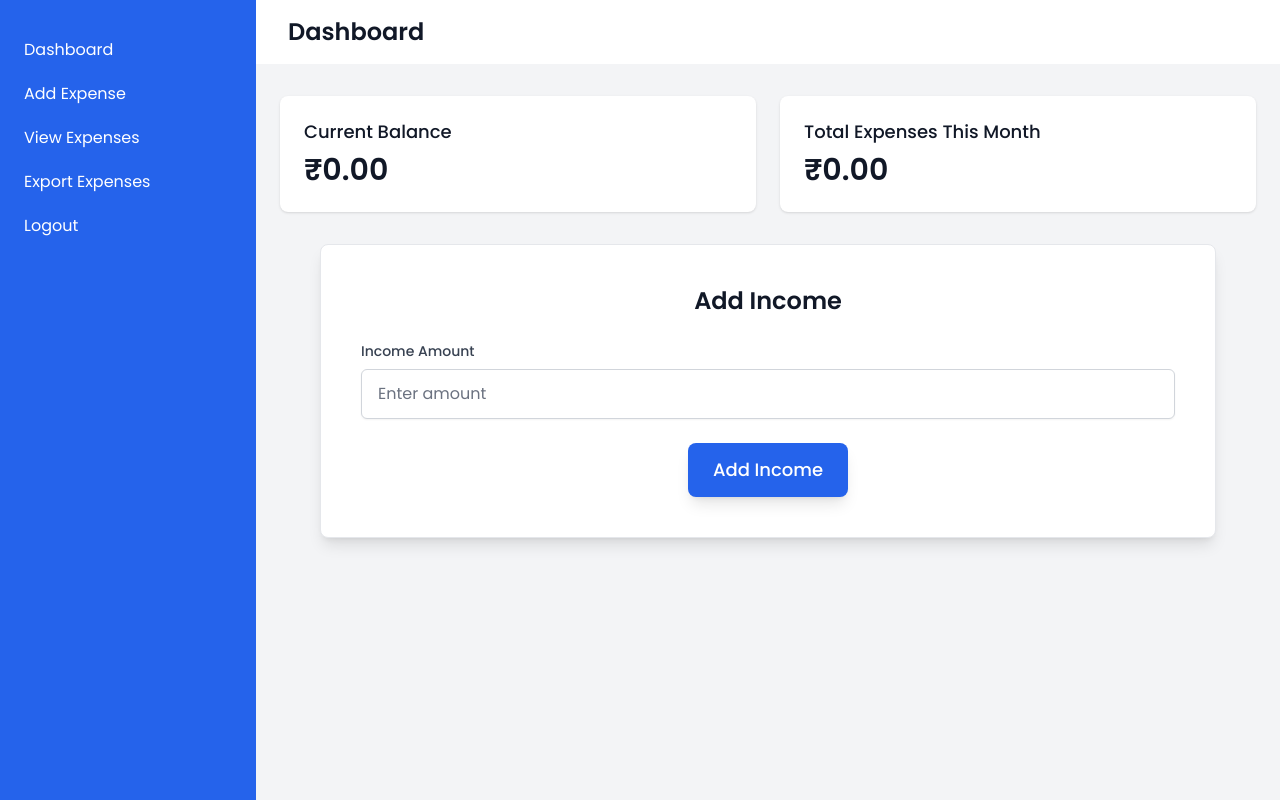
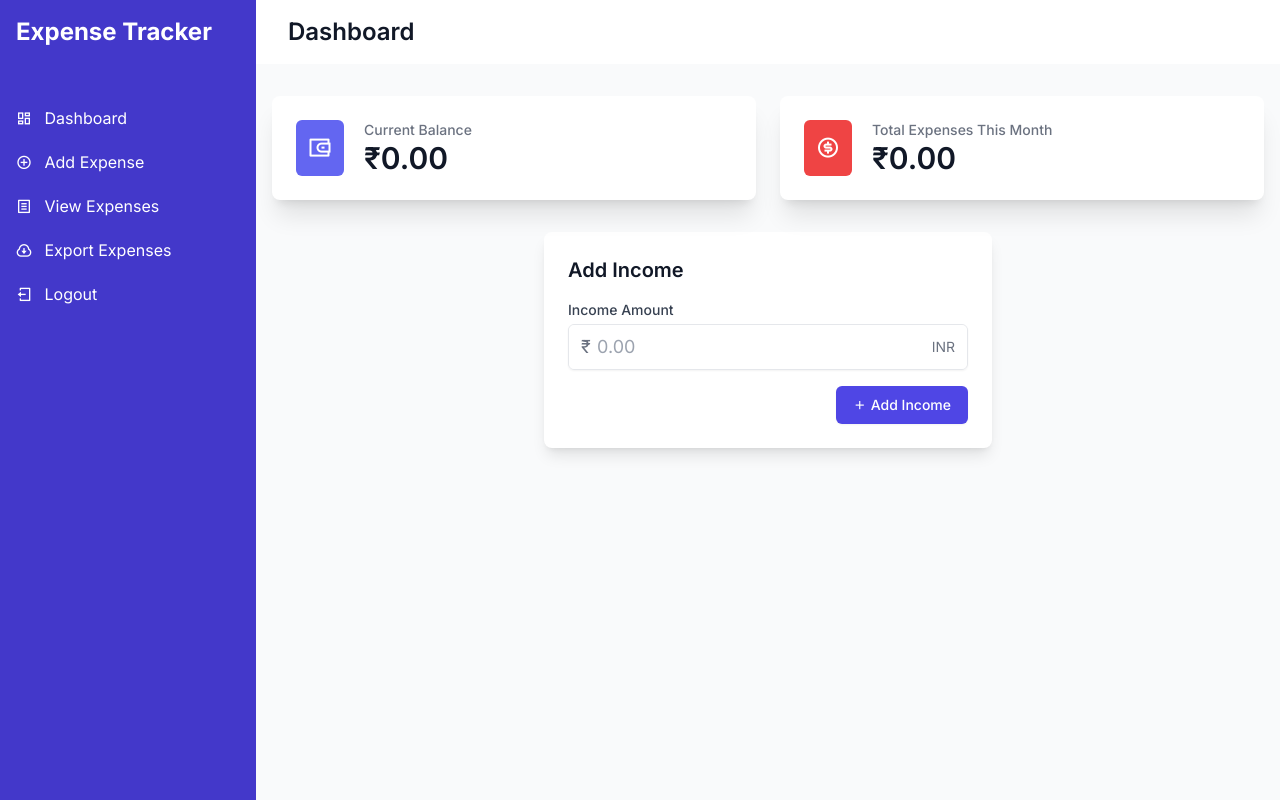
Before and after one commit to Deepsojitra-91/Expense-Tracker, a Flask app: page /dashboard in a window 1280 px wide. Run offline with Flask 3, Linux system fonts and the light colour scheme; the visitor is signed in with stand-in values (Sample User, id 1); data that the repository does not hold is empty; some libraries are stand-ins or nearby versions.

Commit message:
make chnages in ui

```diff
--- a/Templates/base.html
+++ b/Templates/base.html
@@ -3,34 +3,38 @@
 <head>
     <meta charset="UTF-8">
     <meta name="viewport" content="width=device-width, initial-scale=1.0">
-    <title>{% block title %}Expense Tracker{% endblock %}</title>
+    <title>Expense Tracker - {% block title %}{% endblock %}</title>
     <script src="https://cdn.tailwindcss.com"></script>
-    <link href="https://fonts.googleapis.com/css2?family=Poppins:wght@300;400;500;600;700&display=swap" rel="stylesheet">
+    <link href="https://fonts.googleapis.com/css2?family=Inter:wght@300;400;500;600;700&display=swap" rel="stylesheet">
+    <link href="https://cdn.jsdelivr.net/npm/remixicon@3.2.0/fonts/remixicon.css" rel="stylesheet">
     <style>
         body {
-            font-family: 'Poppins', sans-serif;
+            font-family: 'Inter', sans-serif;
         }
     </style>
 </head>
-<body class="bg-gray-100">
-    <div class="flex h-screen">
+<body class="bg-gray-50 text-gray-900">
+    <div class="flex h-screen overflow-hidden">
         <!-- Sidebar -->
-        <aside class="bg-blue-600 text-white w-64 space-y-6 py-7 px-2 absolute inset-y-0 left-0 transform -translate-x-full md:relative md:translate-x-0 transition duration-200 ease-in-out">
-            <nav>
-                <a href="{{ url_for('dashboard') }}" class="block py-2.5 px-4 rounded transition duration-200 hover:bg-blue-700 hover:text-white">
-                    Dashboard
+        <aside class="bg-indigo-700 text-white w-64 flex-shrink-0 hidden md:block">
+            <div class="p-4">
+                <h1 class="text-2xl font-bold">Expense Tracker</h1>
+            </div>
+            <nav class="mt-8">
+                <a href="/dashboard" class="block py-2.5 px-4 rounded transition duration-200 hover:bg-indigo-800">
+                    <i class="ri-dashboard-line mr-2"></i> Dashboard
                 </a>
-                <a href="{{ url_for('add_expense') }}" class="block py-2.5 px-4 rounded transition duration-200 hover:bg-blue-700 hover:text-white">
-                    Add Expense
+                <a href="/add_expense" class="block py-2.5 px-4 rounded transition duration-200 hover:bg-indigo-800">
+                    <i class="ri-add-circle-line mr-2"></i> Add Expense
                 </a>
-                <a href="{{ url_for('view_expenses') }}" class="block py-2.5 px-4 rounded transition duration-200 hover:bg-blue-700 hover:text-white">
-                    View Expenses
+                <a href="/view_expenses" class="block py-2.5 px-4 rounded transition duration-200 hover:bg-indigo-800">
+                    <i class="ri-file-list-line mr-2"></i> View Expenses
                 </a>
-                <a href="{{ url_for('export_expenses') }}" class="block py-2.5 px-4 rounded transition duration-200 hover:bg-blue-700 hover:text-white">
-                    Export Expenses
+                <a href="/export_expenses" class="block py-2.5 px-4 rounded transition duration-200 hover:bg-indigo-800">
+                    <i class="ri-download-cloud-line mr-2"></i> Export Expenses
                 </a>
-                <a href="{{ url_for('logout') }}" class="block py-2.5 px-4 rounded transition duration-200 hover:bg-blue-700 hover:text-white">
-                    Logout
+                <a href="/logout" class="block py-2.5 px-4 rounded transition duration-200 hover:bg-indigo-800">
+                    <i class="ri-logout-box-line mr-2"></i> Logout
                 </a>
             </nav>
         </aside>
@@ -38,36 +42,24 @@
         <!-- Main Content -->
         <div class="flex-1 flex flex-col overflow-hidden">
             <!-- Top Navbar -->
-            <header class="bg-white shadow-md">
+            <header class="bg-white shadow-sm">
                 <div class="max-w-7xl mx-auto py-4 px-4 sm:px-6 lg:px-8 flex justify-between items-center">
-                    <h1 class="text-2xl font-semibold text-gray-900">{% block header %}Expense Tracker{% endblock %}</h1>
-                    <button class="md:hidden rounded-md p-2 inline-flex items-center justify-center text-gray-400 hover:text-gray-500 hover:bg-gray-100 focus:outline-none focus:ring-2 focus:ring-inset focus:ring-blue-500" aria-expanded="false">
+                    <h2 class="text-2xl font-semibold text-gray-900">{% block header %}{% endblock %}</h2>
+                    <button class="md:hidden rounded-md p-2 inline-flex items-center justify-center text-gray-400 hover:text-gray-500 hover:bg-gray-100 focus:outline-none focus:ring-2 focus:ring-inset focus:ring-indigo-500">
                         <span class="sr-only">Open main menu</span>
-                        <svg class="h-6 w-6" xmlns="http://www.w3.org/2000/svg" fill="none" viewBox="0 0 24 24" stroke="currentColor" aria-hidden="true">
-                            <path stroke-linecap="round" stroke-linejoin="round" stroke-width="2" d="M4 6h16M4 12h16M4 18h16" />
-                        </svg>
+                        <i class="ri-menu-line text-2xl"></i>
                     </button>
                 </div>
             </header>
 
             <!-- Page Content -->
-            <main class="flex-1 overflow-x-hidden overflow-y-auto bg-gray-100">
-                <div class="container mx-auto px-6 py-8">
+            <main class="flex-1 overflow-x-hidden overflow-y-auto bg-gray-50">
+                <div class="container mx-auto px-4 py-8">
                     {% block content %}
                     {% endblock %}
                 </div>
             </main>
         </div>
     </div>
-
-    <script>
-        // Toggle sidebar on mobile
-        const sidebar = document.querySelector('aside');
-        const menuButton = document.querySelector('button[aria-expanded]');
-        menuButton.addEventListener('click', () => {
-            sidebar.classList.toggle('-translate-x-full');
-            menuButton.setAttribute('aria-expanded', sidebar.classList.contains('-translate-x-full') ? 'false' : 'true');
-        });
-    </script>
 </body>
 </html>
--- a/Templates/dashboard.html
+++ b/Templates/dashboard.html
@@ -6,54 +6,81 @@
 
 {% block content %}
 <div class="grid grid-cols-1 md:grid-cols-2 gap-6">
-    <div class="bg-white overflow-hidden shadow rounded-lg">
-        <div class="px-4 py-5 sm:p-6">
-            <h3 class="text-lg leading-6 font-medium text-gray-900">
+    <div class="bg-white overflow-hidden shadow-xl rounded-lg">
+        <div class="p-6">
+            <div class="flex items-center">
+                <div class="flex-shrink-0 bg-indigo-500 rounded-md p-3">
+                    <i class="ri-wallet-3-line text-white text-2xl"></i>
+                </div>
+                <div class="ml-5 w-0 flex-1">
+                    <dl>
+                        <dt class="text-sm font-medium text-gray-500 truncate">
                             Current Balance
-            </h3>
-            <div class="mt-2 text-3xl font-semibold text-gray-900">
+                        </dt>
+                        <dd class="text-3xl font-semibold text-gray-900">
                             ₹{{ "%.2f"|format(current_balance) }}
-            </div>
-        </div>
-    </div>
-
-    <div class="bg-white overflow-hidden shadow rounded-lg">
-        <div class="px-4 py-5 sm:p-6">
-            <h3 class="text-lg leading-6 font-medium text-gray-900">
-                Total Expenses This Month
-            </h3>
-            <div class="mt-2 text-3xl font-semibold text-gray-900">
-                ₹{{ "%.2f"|format(total_expenses) }}
+                        </dd>
+                    </dl>
                 </div>
             </div>
         </div>
     </div>
 
-<div class="mt-8 max-w-4xl mx-auto">
-    <div class="bg-white overflow-hidden shadow-lg rounded-lg border border-gray-200">
-      <div class="px-6 py-8 sm:p-10">
-        <h3 class="text-2xl font-semibold text-gray-900 mb-6 text-center">
+    <div class="bg-white overflow-hidden shadow-xl rounded-lg">
+        <div class="p-6">
+            <div class="flex items-center">
+                <div class="flex-shrink-0 bg-red-500 rounded-md p-3">
+                    <i class="ri-money-dollar-circle-line text-white text-2xl"></i>
+                </div>
+                <div class="ml-5 w-0 flex-1">
+                    <dl>
+                        <dt class="text-sm font-medium text-gray-500 truncate">
+                            Total Expenses This Month
+                        </dt>
+                        <dd class="text-3xl font-semibold text-gray-900">
+                            ₹{{ "%.2f"|format(total_expenses) }}
+                        </dd>
+                    </dl>
+                </div>
+            </div>
+        </div>
+    </div>
+</div>
+
+<div class="mt-8 max-w-md mx-auto">
+    <div class="bg-white overflow-hidden shadow-lg rounded-lg">
+        <div class="p-6">
+            <h3 class="text-xl font-semibold text-gray-900 mb-4">
                 Add Income
             </h3>
-        <form action="{{ url_for('add_balance') }}" method="POST" class="space-y-6">
+            <form action="/add_balance" method="POST" class="space-y-4">
                 <div>
-            <label for="income_amount" class="block text-sm font-medium text-gray-700 mb-2">
+                    <label for="income_amount" class="block text-sm font-medium text-gray-700 mb-1">
                         Income Amount
                     </label>
-            <input type="number" name="income_amount" id="income_amount" placeholder="Enter amount" step="0.01" required
-              class="w-full px-4 py-3 border border-gray-300 rounded-md shadow-sm focus:ring-2 focus:ring-blue-500 focus:border-blue-500 text-gray-900 placeholder-gray-500 transition duration-200 ease-in-out">
+                    <div class="relative rounded-md shadow-sm border border-gray-200">
+                        <div class="absolute inset-y-0 left-0 pl-3 flex items-center pointer-events-none">
+                            <span class="text-gray-500 sm:text-lg">₹</span>
+                        </div>
+                        <input type="number" name="income_amount" id="income_amount" placeholder="0.00" step="0.01" required
+                            class="focus:ring-indigo-500 focus:border-indigo-500 block w-full pl-7 pr-12 py-2 sm:text-lg border-gray-300 rounded-md"
+                            aria-describedby="income-currency">
+                        <div class="absolute inset-y-0 right-0 pr-3 flex items-center pointer-events-none">
+                            <span class="text-gray-500 sm:text-sm" id="income-currency">
+                                INR
+                            </span>
+                        </div>
+                    </div>
                 </div>
 
-          <div class="flex justify-center">
+                <div class="flex justify-end">
                     <button type="submit"
-              class="w-full sm:w-auto inline-flex items-center justify-center px-6 py-3 border border-transparent text-lg font-medium rounded-lg shadow-lg text-white bg-blue-600 hover:bg-blue-700 focus:outline-none focus:ring-4 focus:ring-blue-500 transition duration-300 ease-in-out transform hover:scale-105">
-              Add Income
+                        class="inline-flex items-center px-4 py-2 border border-transparent text-sm font-medium rounded-md shadow-sm text-white bg-indigo-600 hover:bg-indigo-700 focus:outline-none focus:ring-2 focus:ring-offset-2 focus:ring-indigo-500 transition duration-150 ease-in-out">
+                        <i class="ri-add-line mr-1"></i> Add Income
                     </button>
                 </div>
             </form>
         </div>
     </div>
 </div>
-
-
 {% endblock %}
--- a/app.py
+++ b/app.py
@@ -290,4 +290,4 @@ def get_current_balance():
         return 0
 
 if __name__ == '__main__':
-    app.run(debug=True)
+    app.run(debug=True, port=5100)
```
Also changed, not shown: Templates/add_expense.html (+18 -6 lines), Templates/edit_expense.html (+19 -7 lines), Templates/index.html (+14 -16 lines), Templates/login.html (+12 -6 lines), Templates/signup.html (+24 -9 lines), Templates/view_expenses.html (+40 -25 lines), README.md. Lines whose indentation alone changed are shown as unchanged.
